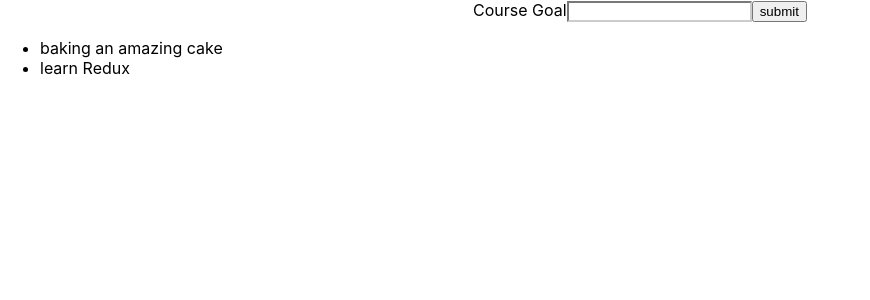
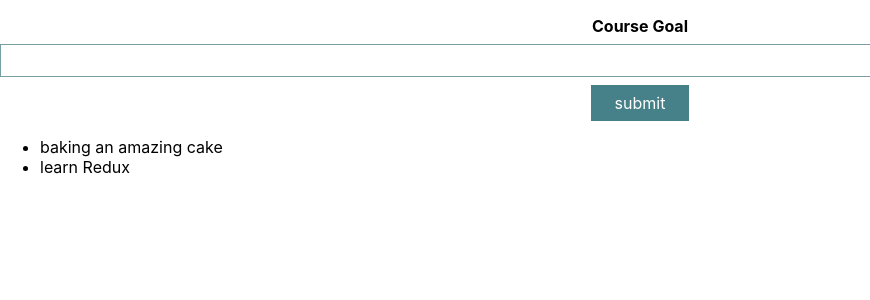
Before and after one commit to Alicino88/simple-goal-list, a React (Create React App) app: page / in a window 1280 px wide. Shown: the top 300 px of the page, without its empty margins (0-870 px from the left). Built offline with nearby package versions, Linux system fonts and the light colour scheme.

Commit message:
Added dynamic inline style to form

```diff
--- /dev/null
+++ b/src/components/goals/GoalInput.css
@@ -0,0 +1,18 @@
+.form-control {
+  margin: 1rem 0;
+}
+
+.form-control label {
+  font-weight: bold;
+  display: block;
+  margin-bottom: 0.5rem;
+}
+
+.form-control input {
+  display: block;
+  width: 100%;
+  padding: 0.5rem 0.25rem;
+  outline: none;
+  border: 1px solid #779fa1;
+  margin-bottom: 0.5rem;
+}
--- a/src/components/goals/GoalInput.js
+++ b/src/components/goals/GoalInput.js
@@ -1,4 +1,6 @@
 import { useState } from "react";
+import Button from "../UI/Button";
+import "./GoalInput.css";
 
 function GoalInput(props) {
   const [goal, setGoal] = useState("");
@@ -31,14 +33,14 @@ function GoalInput(props) {
         </label>
         <input
           style={{
-            borderColor: !isValid ? "#564154" : "#ccc",
+            borderColor: !isValid ? "red" : "#779fa1",
             background: !isValid ? "#FF6542" : "transparent",
           }}
           value={goal}
           type="text"
           onChange={goalHandler}
         />
-        <button>submit</button>
+        <Button>submit</Button>
       </div>
     </form>
   );
```
